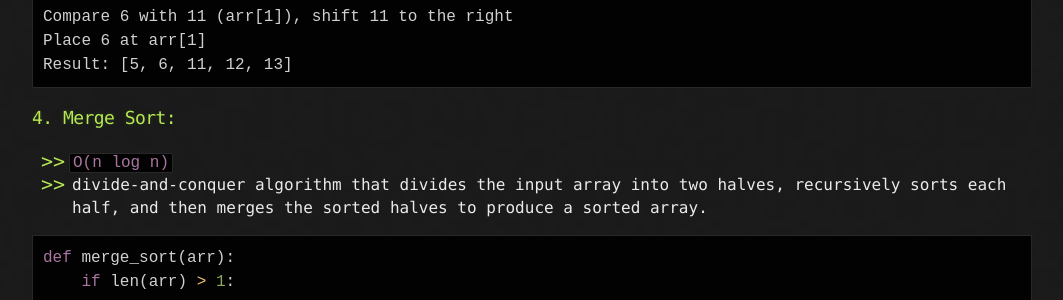
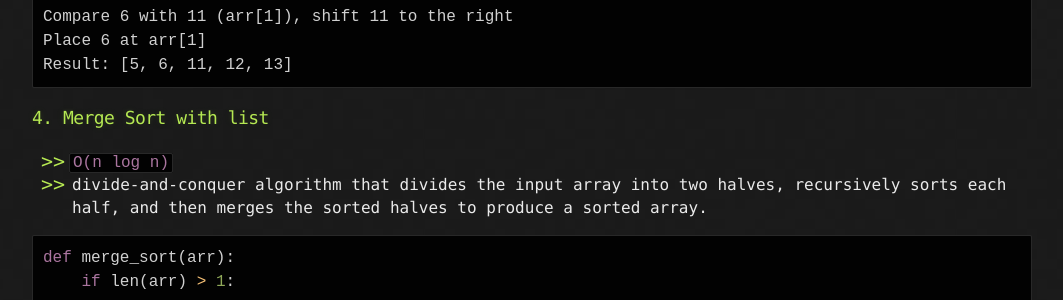
Before and after one commit to sciustechnologia/sciustechnologia.github.io, a Jekyll site: the page built from python/10_algos/1001.md, in a window 1280 px wide and 900 px high, scrolled down 6323 px. Shown: the part 153-453 px from the top of the window, without its empty margins (108-1171 px from the left). Built offline with Jekyll 4.4.1, drawn with Linux system fonts in a browser that asks for light colours.

Commit message:
Update 1001.md

````diff
--- a/python/10_algos/1001.md
+++ b/python/10_algos/1001.md
@@ -271,7 +271,7 @@ Place 6 at arr[1]
 Result: [5, 6, 11, 12, 13]
 ```
 
-### 4. Merge Sort:
+### 4. Merge Sort with list
 
 - `O(n log n)`
 - divide-and-conquer algorithm that divides the input array into two halves, recursively sorts each half, and then merges the sorted halves to produce a sorted array.
````
